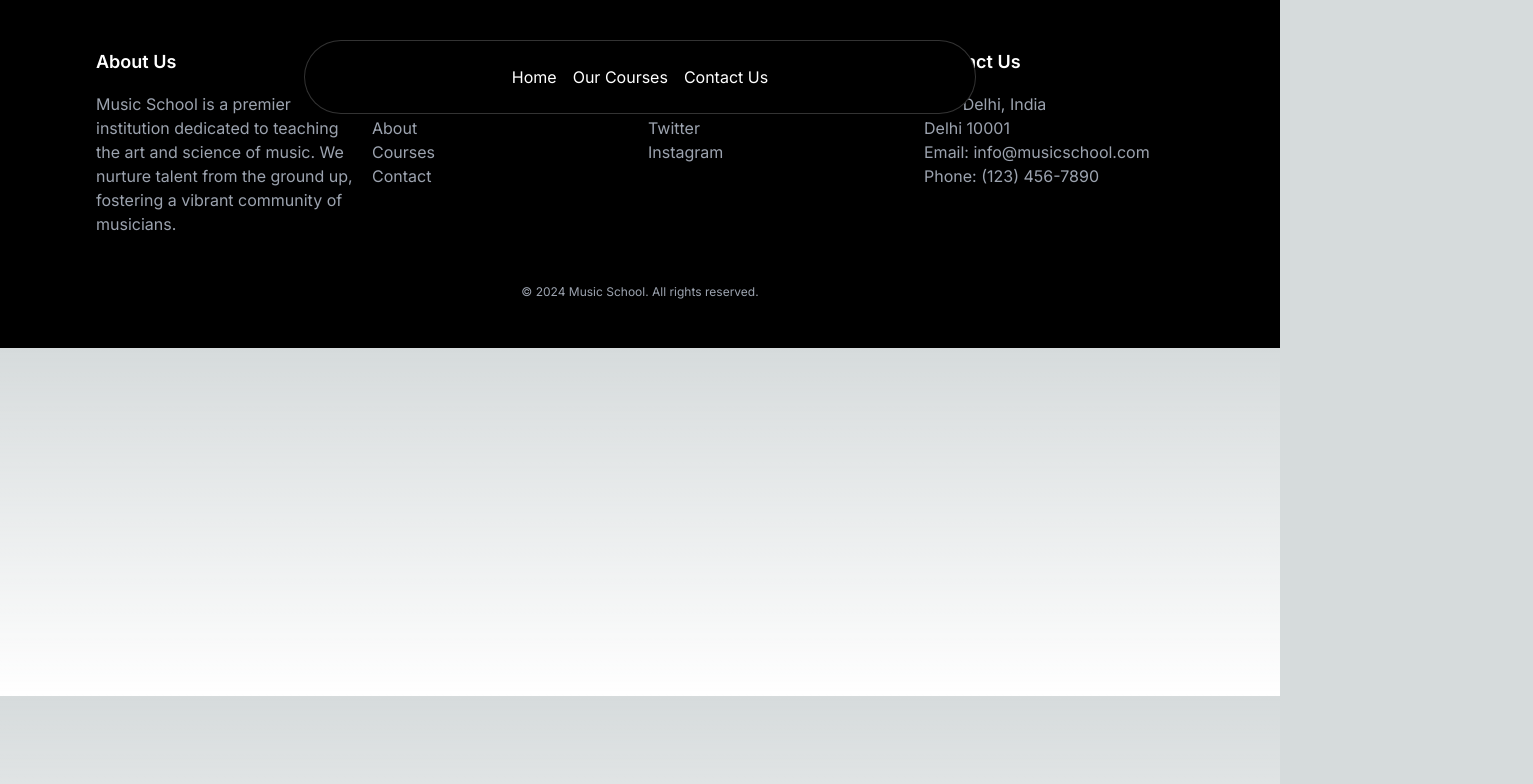
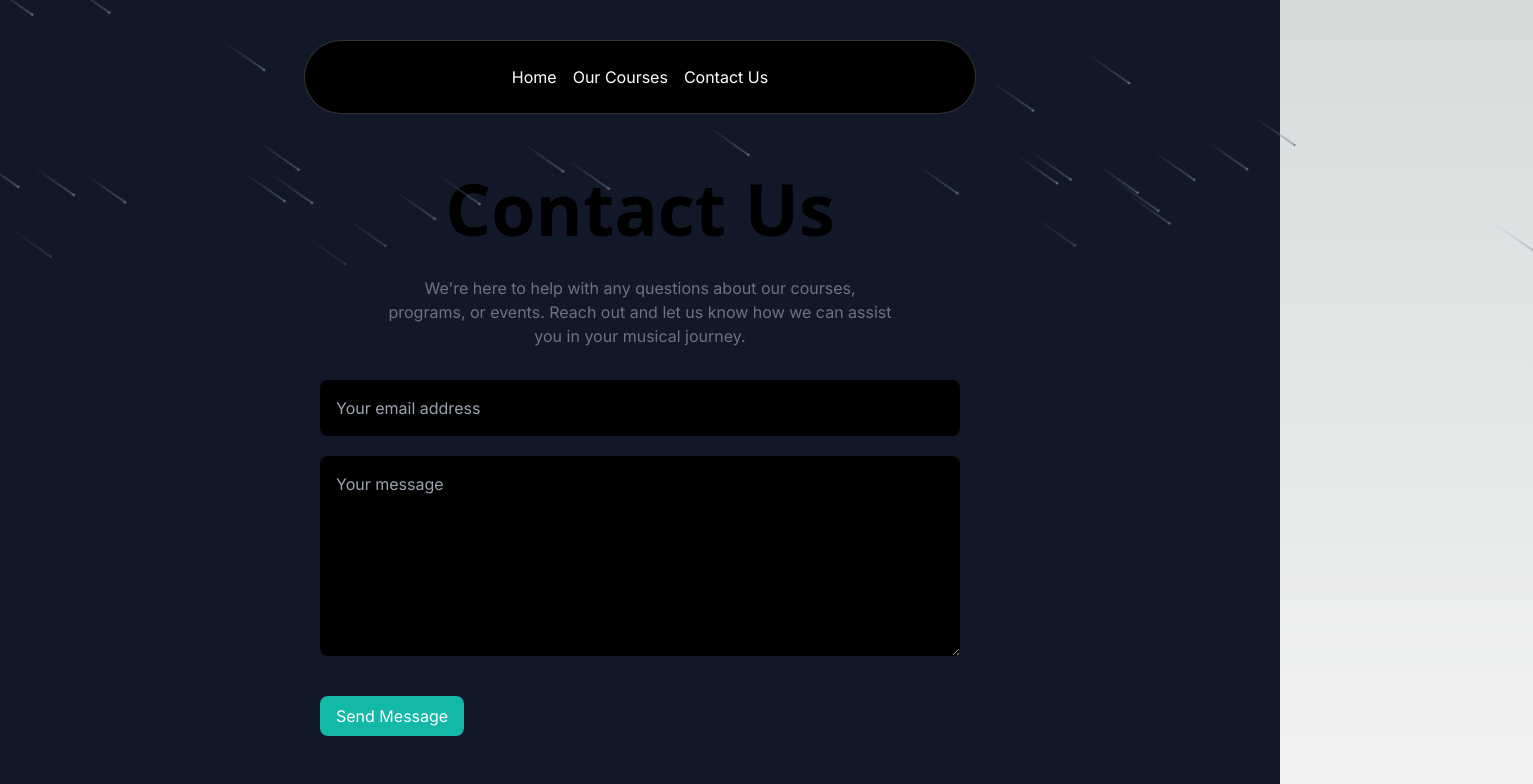
Before and after one commit to rahulkumarpahwa/music-academy-nextjs, a Next.js app: page /contact in a window 1280 px wide. Shown: the top 784 px of the page, 1533 px wide, since content can reach past the window. Built offline with nearby package versions, Linux system fonts and the light colour scheme.

Commit message:
created contact page

```diff
--- a/next.config.mjs
+++ b/next.config.mjs
@@ -1,6 +1,7 @@
 /** @type {import('next').NextConfig} */
 const nextConfig = {
-  images: { //added to configure images
+  images: {
+    //added to configure images
     domains: ["images.unsplash.com"],
   },
 };
--- a/src/app/contact/page.tsx
+++ b/src/app/contact/page.tsx
@@ -1,7 +1,47 @@
-const Contact = () => {
-  return <div>
+"use client";
 
-  </div>
+import React, { useState } from "react";
+import { Meteors } from "@/components/ui/meteors";
+
+const MeteorsDemo = () => {
+  const [input, setInput] = useState("");
+  const [msg, setMsg] = useState("");
+
+  return (
+    <div className="pt-36 min-h-screen h-full bg-gray-900 py-12 w-full max-w-7xl">
+      <div className="flex flex-col justify-center items-center z-90">
+        <div className="">
+          <h2 className="my-7 text-center text-7xl font-bold font-sans">
+            Contact Us
+          </h2>
+          <p className="my-8 text-center max-w-lg text-gray-500">
+            We&apos;re here to help with any questions about our courses,
+            programs, or events. Reach out and let us know how we can assist you
+            in your musical journey.
+          </p>
+        </div>
+        <div className="flex flex-col justify-center items-center gap-5 ">
+          <input
+            type="email"
+            placeholder="Your email address"
+            className="w-[40rem] p-4 bg-black rounded-lg text-neutral-500"
+            value={input}
+            onChange={(e) => setInput(e.target.value)}
+          />
+          <textarea
+            rows={7}
+            className="w-[40rem] p-4 bg-black text-neutral-400 rounded-lg"
+            placeholder="Your message"
+            onChange={(e) => setMsg(e.target.value)}
+          >
+            {msg}
+          </textarea>
+          <button className="mt-5 px-4 py-2 self-start text-white bg-teal-500 rounded-lg">Send Message</button>
+        </div>
+      </div>
+      <Meteors number={40} />
+    </div>
+  );
 };
 
-export default Contact;
+export default MeteorsDemo;
--- /dev/null
+++ b/src/components/ui/meteors.tsx
@@ -0,0 +1,35 @@
+"use client"
+import { cn } from "@/utils/cn";
+import clsx from "clsx";
+import React from "react";
+
+export const Meteors = ({
+  number,
+  className,
+}: {
+  number?: number;
+  className?: string;
+}) => {
+  const meteors = new Array(number || 20).fill(true);
+  return (
+    <>
+      {meteors.map((el, idx) => (
+        <span
+          key={"meteor" + idx}
+          className={cn(
+            "animate-meteor-effect absolute top-1/2 left-1/2 h-0.5 w-0.5 rounded-[9999px] bg-slate-500 shadow-[0_0_0_1px_#ffffff10] rotate-[215deg]",
+            "before:content-[''] before:absolute before:top-1/2 before:transform before:-translate-y-[50%] before:w-[50px] before:h-[1px] before:bg-gradient-to-r before:from-[#64748b] before:to-transparent",
+            className
+          )}
+          style={{
+            top: 10,
+            bottom: 0,
+            left: Math.floor(Math.random() * (800 - -800) + -400) + "px",
+            animationDelay: Math.random() * (0.8 - 0.2) + 0.2 + "s",
+            animationDuration: Math.floor(Math.random() * (10 - 2) + 2) + "s",
+          }}
+        ></span>
+      ))}
+    </>
+  );
+};
--- a/tailwind.config.ts
+++ b/tailwind.config.ts
@@ -23,6 +23,7 @@ const config: Config = {
         spotlight: "spotlight 2s ease .75s 1 forwards",
         scroll:
           "scroll var(--animation-duration, 40s) var(--animation-direction, forwards) linear infinite",
+        "meteor-effect": "meteor 5s linear infinite",
       },
       keyframes: {
         spotlight: {
@@ -38,6 +39,14 @@ const config: Config = {
         scroll: {
           to: {
             transform: "translate(calc(-50% - 0.5rem))",
+          },
+        },
+        meteor: {
+          "0%": { transform: "rotate(215deg) translateX(0)", opacity: "1" },
+          "70%": { opacity: "1" },
+          "100%": {
+            transform: "rotate(215deg) translateX(-500px)",
+            opacity: "0",
           },
         },
       },
```
